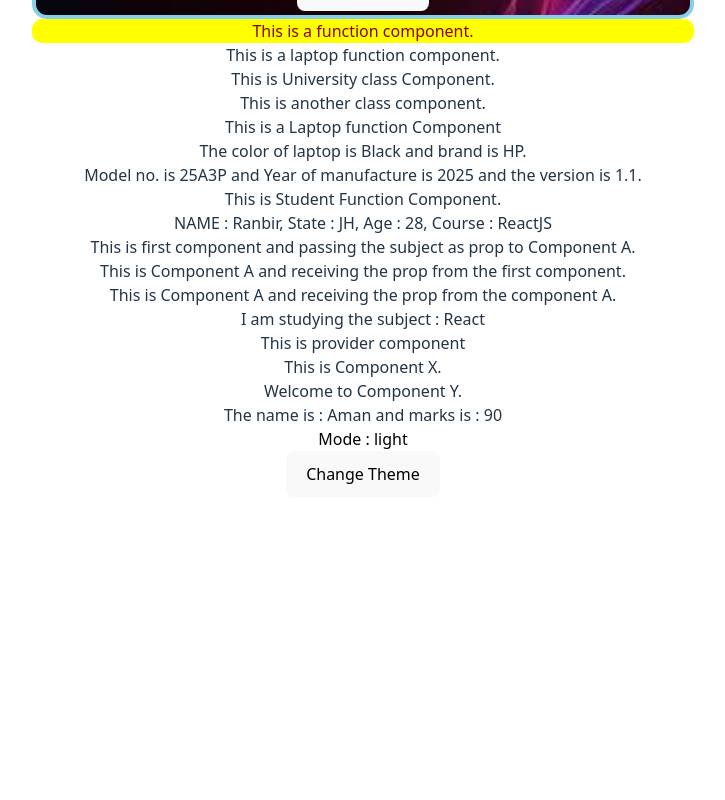
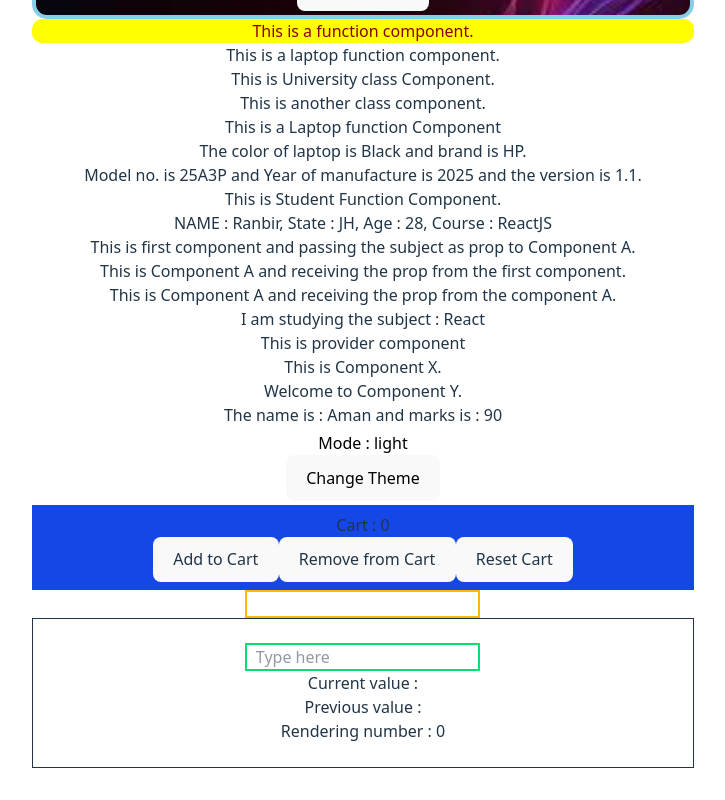
Before and after one commit to adityathakur-cse/React-Practice, a React (Vite) app: page / in a window 1280 px wide. Shown: the part 1683-2483 px from the top of the page, without its empty margins (277-1002 px from the left). Before the commit the page ends 2212 px from the top, so only its background shows below. Built offline with nearby package versions, Linux system fonts and the light colour scheme.

Commit message:
useRef Example

```diff
--- a/src/Counter.jsx
+++ b/src/Counter.jsx
@@ -9,12 +9,13 @@ class Counter extends React.Component{
     }
     minus = () => {
         // if(count > -1){
-            this.setState({count : this.state.count - 1});
+            this.setState({count : this.state.count > 0 ? this.state.count - 1 : 0});
         // }
     }
     render(){
         return(
             <div className="border flex justify-center items-center p-2 gap-8 bg-white rounded-xl m-2">
+                <h3> &nbsp;COUNTER&nbsp; </h3>
                 <button className="bg-green-500 text-2xl font-bold" onClick={this.plus}>+</button>
                 <div className="text-black text-2xl font-bold"> {this.state.count} </div>
                 <button className="bg-red-500 text-2xl font-bold" onClick={this.minus}>-</button>
--- a/src/UseContext/ThemeGetter.jsx
+++ b/src/UseContext/ThemeGetter.jsx
@@ -9,7 +9,8 @@ const ThemeGetter = () => {
   return (
     <div style={{
             backgroundColor : `${theme === 'light' ? 'white' : 'black'}`,
-            color : `${theme === 'light' ? 'black' : 'white'}`
+            color : `${theme === 'light' ? 'black' : 'white'}`,
+            padding : 4
         }}>
 
         <div >
--- /dev/null
+++ b/src/UseRef/UseRefExample1.jsx
@@ -0,0 +1,15 @@
+import React, { useRef, useEffect } from 'react'
+
+const UseRefExample = () => {
+    const Myref = useRef('');
+    useEffect(() => {
+        Myref.current.focus();
+    }, []);
+  return (
+    <div>
+      <input type="text" ref={Myref} className='outline-0 border-2 border-solid border-amber-400'/>
+    </div>
+  )
+}
+
+export default UseRefExample
--- /dev/null
+++ b/src/UseRef/UseRefExample2.jsx
@@ -0,0 +1,22 @@
+import React, { useEffect, useRef, useState } from 'react'
+
+const UseRefExample2 = () => {
+    const [val, setValue] = useState('');
+    const preRef = useRef('');
+    const renderValue = useRef(0);
+    useEffect(() => {
+        preRef.current = val;
+        renderValue.current = renderValue.current+1;
+    }, [val]);
+  return (
+    <div className='border'><br></br>
+      <input type="text" placeholder='  Type here' ref={preRef} value={val} onChange={(a) => setValue(a.target.value)} className='outline-0 border-2 border-solid border-green-400'/>
+      <h2>Current value : {val}</h2>
+      <h2>Previous value : {preRef.current}</h2>
+      <h2>Rendering number : {renderValue.current}</h2>
+      <br></br>
+    </div>
+  )
+}
+
+export default UseRefExample2
--- a/src/main.jsx
+++ b/src/main.jsx
@@ -21,6 +21,9 @@ import UseEffect from './useEffect.jsx'
 import WithoutUseContext from './UseContext/WithoutUseContext.jsx'
 import ProviderComp from './UseContext/ProviderComp.jsx'
 import ThemeProvider from './UseContext/ThemeProvider.jsx'
+import UseReducerExample from './useReducerExample.jsx'
+import UseRefExample from './UseRef/UseRefExample1.jsx'
+import UseRefExample2 from './UseRef/UseRefExample2.jsx'
 const firstele = <h2>This is my new element</h2>
 class Ucomponent extends React.Component{
   render(){
@@ -76,5 +79,9 @@ createRoot(document.getElementById('root')).render(
       <WithoutUseContext/>
       <ProviderComp/>
       <ThemeProvider/>
+    <UseReducerExample />
+    <UseRefExample/>
+    <UseRefExample2/>
+
   </StrictMode>,
 )
--- /dev/null
+++ b/src/useReducerExample.jsx
@@ -0,0 +1,28 @@
+import React, {useReducer} from 'react'
+
+const UseReducerExample = () => {
+    const initialCartState = {count : 0}
+    const reducerCart = (state, action) => {
+        switch(action.type){
+            case 'addCart' :
+                return {count:state.count+1};
+            case 'removeCart' :
+                return {count:state.count > 0 ? state.count - 1 : 0};
+            case 'resetCart' :
+                return initialCartState;
+            default :
+                return state;
+        }
+    }
+    const [cartState, dispatchCart] = useReducer(reducerCart, initialCartState);
+    return (
+      <div className='bg-blue-700 p-2'>
+        <h2>Cart : {cartState.count}</h2>
+        <button onClick={() => dispatchCart({type:'addCart'})}>Add to Cart</button>
+        <button onClick={() => dispatchCart({type:'removeCart'})}>Remove from Cart</button>
+        <button onClick={() => dispatchCart({type:'resetCart'})}>Reset Cart</button>
+      </div>
+    )
+}
+
+export default UseReducerExample
```
